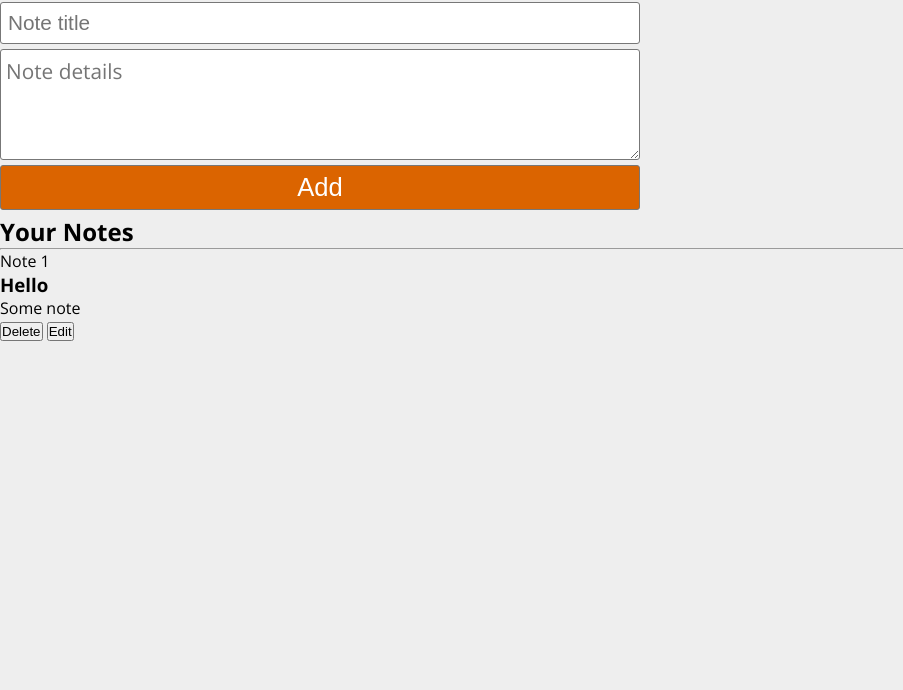
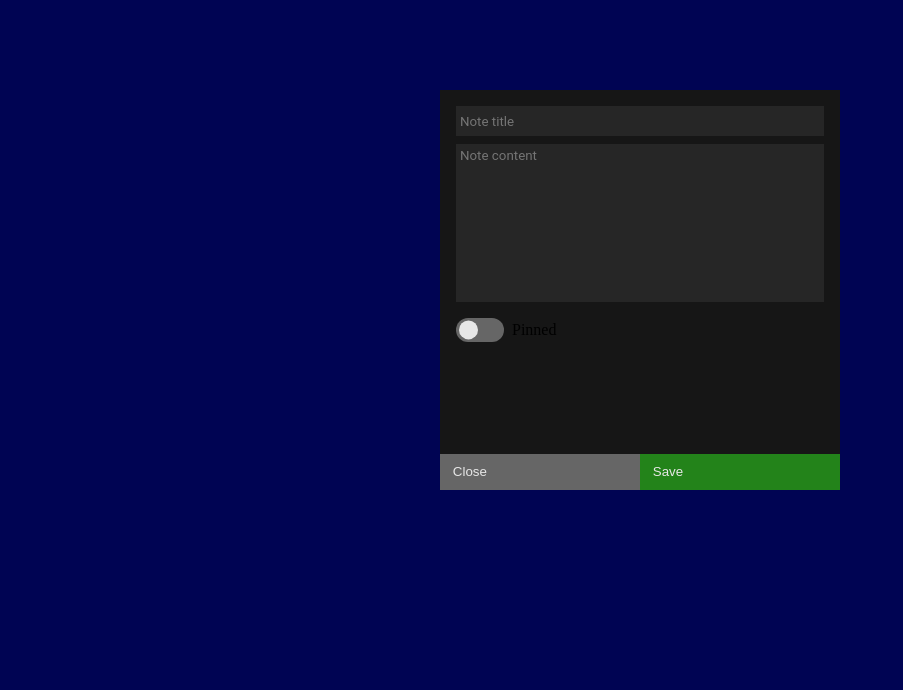
Before and after one commit to szynkie/dx, a website: page cw04/index.html in a window 1280 px wide. Shown: the part 110-800 px from the top of the page, without its empty margins (0-903 px from the left). Drawn offline with nearby package versions, Linux system fonts and the light colour scheme.

Commit message:
modal template

```diff
--- a/cw04/index.html
+++ b/cw04/index.html
@@ -4,35 +4,34 @@
     <meta charset="UTF-8">
     <meta http-equiv="X-UA-Compatible" content="IE=edge">
     <meta name="viewport" content="width=device-width, initial-scale=1.0">
-    <link rel="stylesheet" href="./style.css">
+    <link rel="stylesheet" href="./main.css">
     <title>Notes</title>
 </head>
 <body>
-    <header>
-        <div class="container">
-            <h1>Notes App</h1>
-            <form action="">
-                <input type="text" id="note-title" placeholder="Note title">
-                <textarea name="" id="note-text" placeholder="Note details"></textarea>
-                <button id="add-button">Add</button>
-            </form>
-        </div>
-    </header>
-    <section>
-        <div class="container">
-            <h2>Your Notes</h2>
-            <hr>
-            <div id="notes">
-                <div id="note">
-                    <p class="note-counter">Note 1</p>
-                    <h3 class="note-title">Hello</h3>
-                    <p class="note-text">Some note</p>
-                    <button class="note-btn">Delete</button>
-                    <button class="note-btn edit-bnt">Edit</button>
+    <div class="modal" id="modal">
+        <form class="modal-window">
+            <div class="modal-form" id="modal-form">
+                <div class="modal-form-container">
+                    <input id="note-title" type="text" placeholder="Note title" required />
                 </div>
+                <div class="modal-form-container">
+                    <textarea id="note-content" placeholder="Note content" rows="10"></textarea>
+                </div>
+                <div class="modal-color-picker" id="color-picker">
+                </div>
+                <label class="modal-toggle">
+                    <input id="note-pinned" type="checkbox" />
+                    <span class="styler"></span>
+                    Pinned
+                </label>
+
             </div>
-        </div>
-    </section>
+            <div class="modal-buttons">
+                <button type="button" id="close-modal-btn" class="modal-button">Close</button>
+                <button type="submit" id="save-modal-btn" class="modal-button modal-button-save">Save</button>
+            </div>
+        </form>
+    </div>
 
     <script src="index.js"></script>
 </body>
--- /dev/null
+++ b/cw04/main.scss
@@ -0,0 +1,131 @@
+$bg-color: #161616;
+$font-color: #e7e7e7;
+$unactive-color: #666;
+$unactive-color-hover: darken($unactive-color, 10);
+$action-color: #23831a;
+$action-color--alt: #e49a22;
+$action-color--alt-hover: darken($action-color--alt, 10);
+$action-color-hover: darken($action-color, 7);
+$font: "Roboto", sans-serif;
+
+.modal {
+  position: fixed;
+  top: 0;
+  bottom: 0;
+  left: 0;
+  right: 0;
+  background: #000453;
+  align-items: center;
+  justify-content: center;
+  display: flex;
+
+  &-window {
+    min-width: 400px;
+    min-height: 400px;
+    display: flex;
+    flex-direction: column;
+    background: $bg-color;
+  }
+
+  &-form {
+    flex: 1;
+    padding: 1rem;
+    display: flex;
+    flex-direction: column;
+    gap: 0.5rem;
+    align-items: flex-start;
+    input,
+    textarea {
+      background: #262626;
+      color: $font-color;
+      font-family: $font;
+      min-height: 1.5rem;
+      border: 2px solid transparent;
+      transition: border 0.5s;
+      width: 100%;
+      &:focus {
+        outline: 0;
+        border: 2px solid $font-color;
+      }
+    }
+    textarea {
+      resize: none;
+      box-sizing: border-box;
+    }
+    &-container {
+      width: 100%;
+      gap: 1rem;
+      display: flex;
+    }
+  }
+
+  &-buttons {
+    width: 100%;
+    display: flex;
+    .modal-button {
+      background: $unactive-color;
+      color: $font-color;
+      border: 0;
+      padding: 0.7rem 3rem 0.7rem 0.8rem;
+      line-height: 1;
+      cursor: pointer;
+      width: 50%;
+      text-align: left;
+      transition: 0.5s;
+      &:hover {
+        background: $unactive-color-hover;
+      }
+      &-save {
+        background: $action-color;
+        &:hover {
+          background: $action-color-hover;
+        }
+      }
+    }
+  }
+  &-toggle {
+    display: flex;
+    align-items: center;
+    position: relative;
+    cursor: pointer;
+    user-select: none;
+    gap: 0.5rem;
+    input {
+      position: absolute;
+      opacity: 0;
+      cursor: pointer;
+      height: 0;
+      width: 0;
+      &:checked {
+        ~ .styler {
+          background-color: $action-color;
+          &::before {
+            left: 1.5rem;
+          }
+        }
+      }
+    }
+    .styler {
+      width: 3rem;
+      height: 1.5rem;
+      border-radius: 1rem;
+      border: 2px solid transparent;
+      box-sizing: border-box;
+      display: block;
+      background-color: $unactive-color;
+      position: relative;
+      &::before {
+        content: "";
+        position: absolute;
+        width: 1.2rem;
+        height: 1.2rem;
+        top: 50%;
+        transform: translateY(-50%);
+        left: 1px;
+        border-radius: 1rem;
+        background-color: $font-color;
+        transition: 0.1s;
+      }
+    }
+  }
+}
```
Also changed, not shown: cw04/main.css (added), 1 other file.
